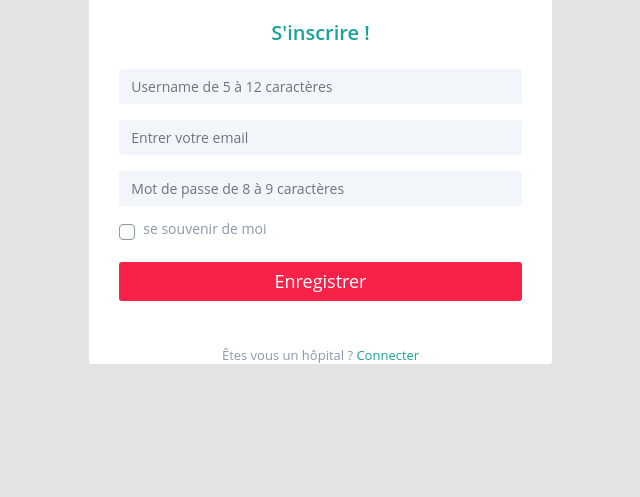
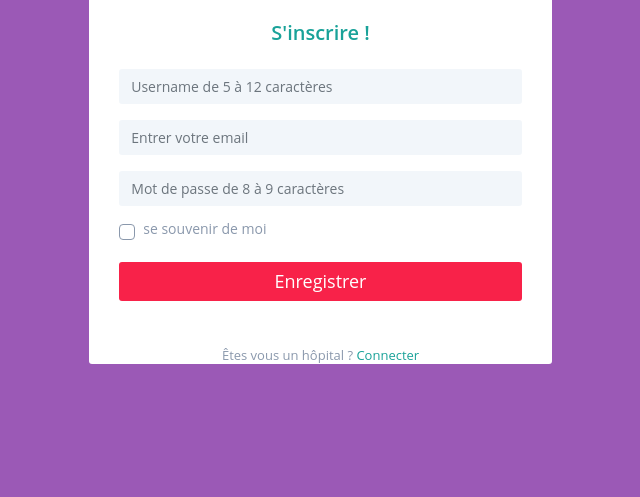
Before and after one commit to gerardSodinyessi/dotofamily, a website: page component/register.html in a window 1280 px wide. Shown: the part 317-814 px from the top of the page, without its empty margins (327-967 px from the left). Drawn offline with Linux system fonts and the light colour scheme.

Commit message:
color body login change

```diff
--- a/component/register.html
+++ b/component/register.html
@@ -29,6 +29,12 @@
     <link href="assets/css/style.css" rel="stylesheet" type="text/css" />
     <link rel="stylesheet" href="cssControlForm.css" />
     <!-- End css -->
+    <style>
+
+      #vertical-layout{
+        background-color: #9b59b6 !important;
+      }
+    </style>
   </head>
   <body class="vertical-layout" id="vertical-layout">
 
```
Also changed, not shown: component/loginHospital.html (+1 -1 lines), component/registreHospital.html (+6 -0 lines).
